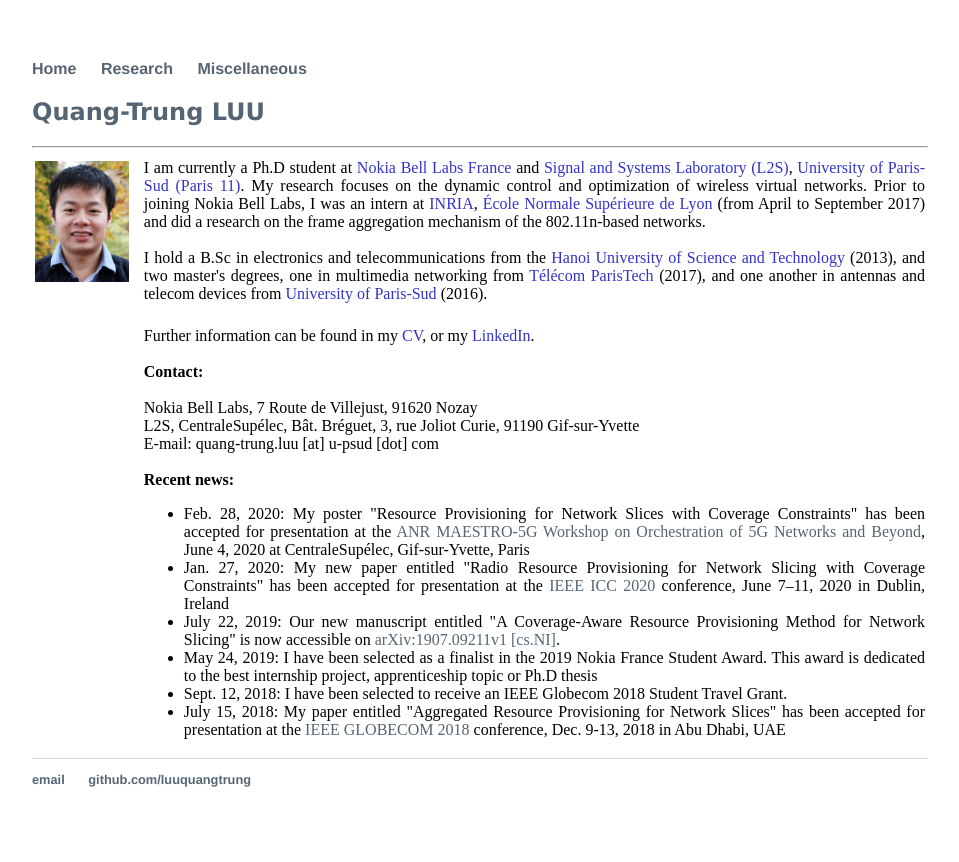
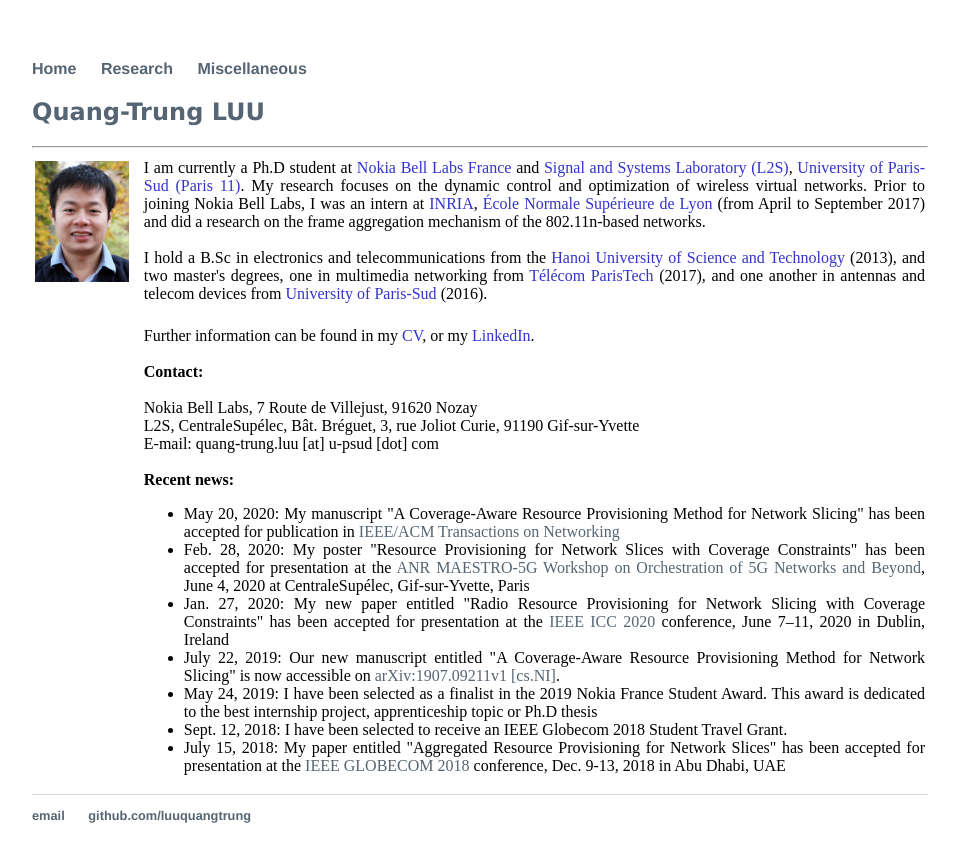
Before and after one commit to luuquangtrung/luuquangtrung.github.io_v1, a Jekyll site: the page built from index.html, in a window 1280 px wide. Shown: the top 862 px of the page, without its empty margins (160-1119 px from the left). Built offline with Jekyll 4.4.1, drawn with Linux system fonts in a browser that asks for light colours.

Commit message:
update main index.html

```diff
--- a/index.html
+++ b/index.html
@@ -57,6 +57,7 @@ title: Quang-Trung Luu
 			<div>&nbsp;</div>
 			<b>Recent news:</b>
 			<ul>
+				<li> May 20, 2020: My manuscript "A Coverage-Aware Resource Provisioning Method for Network Slicing" has been accepted for publication in <a href="https://ton.lids.mit.edu/">IEEE/ACM Transactions on Networking</a></li>
 				<li> Feb. 28, 2020: My poster "Resource Provisioning for Network Slices with Coverage Constraints" has been accepted for presentation at the <a href="https://orch5g.roc.cnam.fr/">ANR MAESTRO-5G Workshop on Orchestration of 5G Networks and Beyond</a>, June 4, 2020 at CentraleSupélec, Gif-sur-Yvette, Paris </li>
 				<li> Jan. 27, 2020: My new paper entitled "Radio Resource Provisioning for Network Slicing with Coverage Constraints" has been accepted for presentation at the <a href="https://icc2020.ieee-icc.org/">IEEE ICC 2020</a> conference, June 7–11, 2020 in Dublin, Ireland </li>
 				<li> July 22, 2019: Our new manuscript entitled "A Coverage-Aware Resource Provisioning Method for Network Slicing" is now accessible on <a href="https://arxiv.org/abs/1907.09211"> arXiv:1907.09211v1 [cs.NI]</a>. </li>
```
